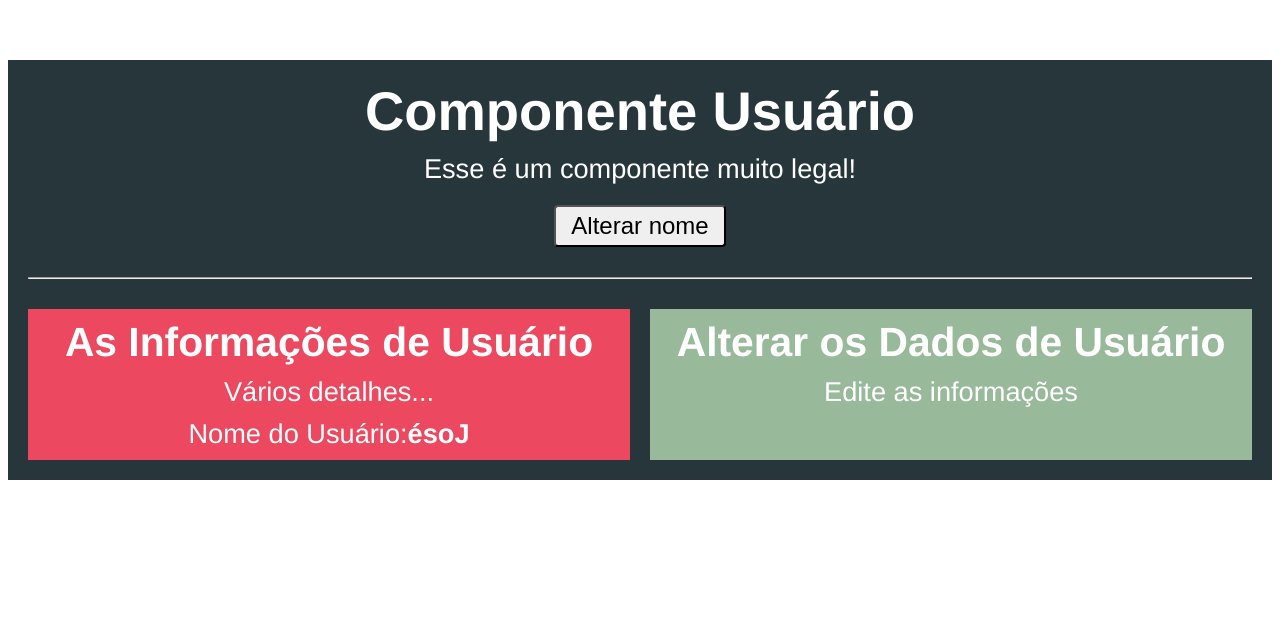
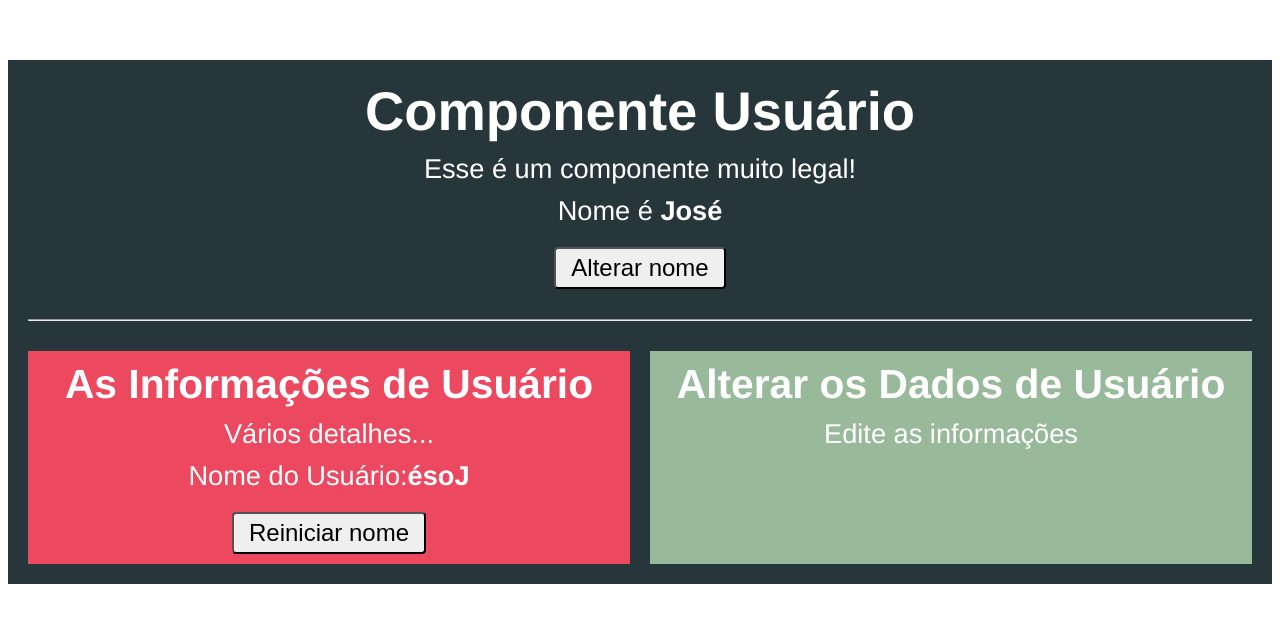
Before and after one commit to JFmaia/curso_vue, a Vue app in the folder componentes/componentes-comunicação/comunicacao/: page / in a window 1280 px wide. Shown: the top 622 px of the page. Built offline with nearby package versions, Linux system fonts and the light colour scheme.

Commit message:
chore: comunicação indireta via props do filho com o pai!

```diff
--- a/componentes/componentes-comunicação/comunicacao/src/components/Usuario.vue
+++ b/componentes/componentes-comunicação/comunicacao/src/components/Usuario.vue
@@ -2,10 +2,11 @@
     <div class="container">
         <h1>Componente Usuário</h1>
         <p>Esse é um componente muito legal!</p>
+        <p>Nome é <strong>{{nome}}</strong></p>
         <button @click="alterarNome">Alterar nome</button>
         <hr>
         <div class="componentes">
-            <app-usuario-info :nome="nome" />
+            <app-usuario-info :nome="nome" @nomeMudou="nome = $event" />
             <app-usuario-editar />
         </div>
     </div>
--- a/componentes/componentes-comunicação/comunicacao/src/components/UsuarioInfo.vue
+++ b/componentes/componentes-comunicação/comunicacao/src/components/UsuarioInfo.vue
@@ -3,6 +3,7 @@
         <h2>As Informações de Usuário</h2>
         <p>Vários detalhes...</p>
         <p>Nome do Usuário:<strong>{{inverteNome()}}</strong></p>
+        <button @click="reiniciarNome">Reiniciar nome</button>
     </div>
 </template>
 
@@ -22,6 +23,10 @@
     methods:{
         inverteNome(){
             return this.nome.split('').reverse().join('')
+        },
+        reiniciarNome(){
+            this.nome="José"
+            this.$emit("nomeMudou", this.nome)
         }
     }
 }
```
